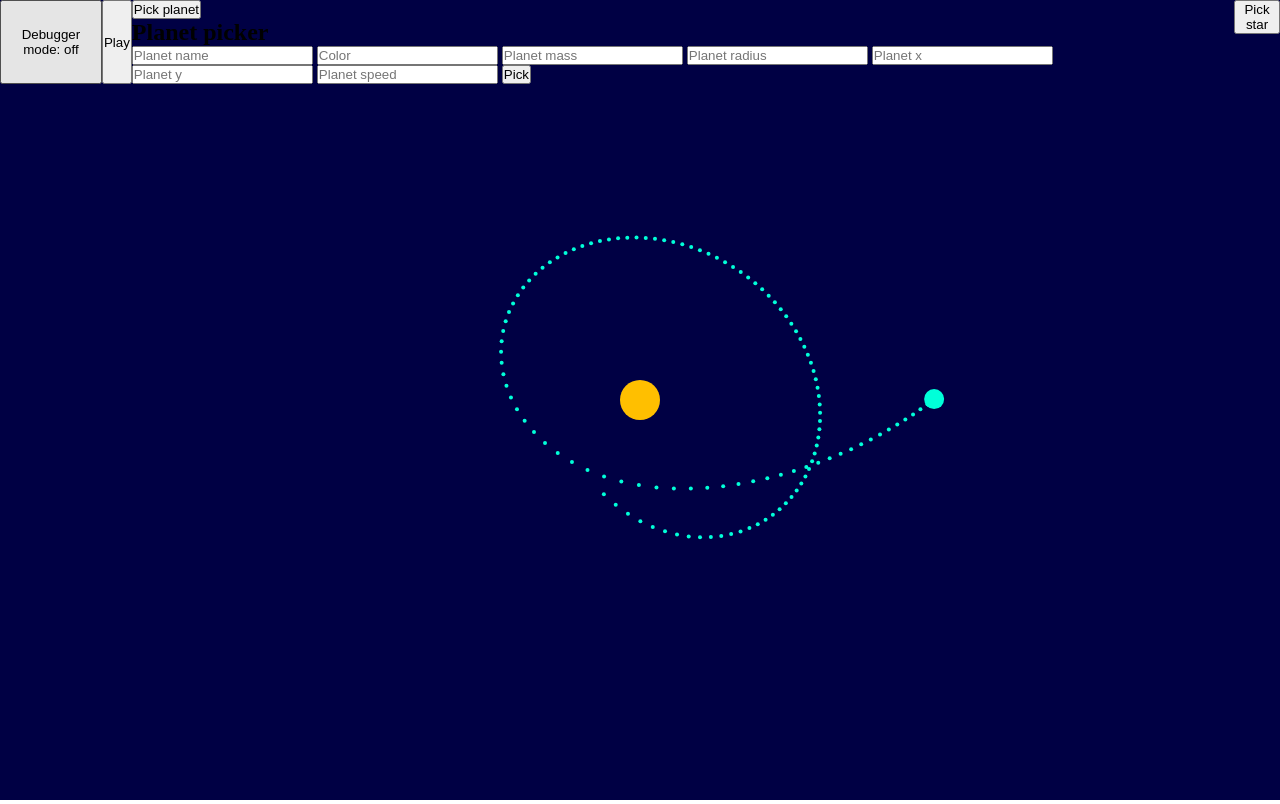
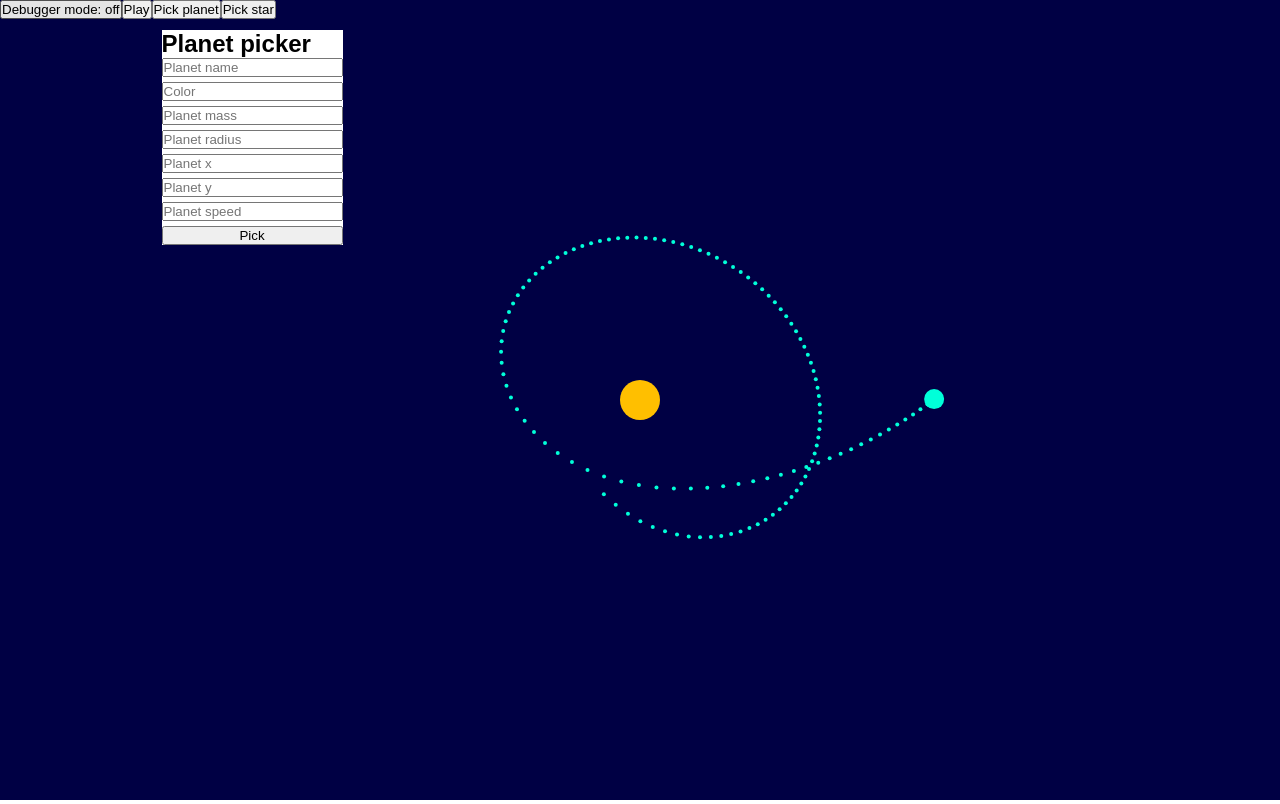
Before and after one commit to glebAndronchyk/native-js-star-sytem-simulation, a website built with Vite: page index.html in a window 1280 px wide. Both pictures are taken after a click on the button "Pick planet". Built offline with nearby package versions, Linux system fonts and the light colour scheme.

Commit message:
picker improvements

```diff
--- a/src/components/ui/pickers/Picker.component.ts
+++ b/src/components/ui/pickers/Picker.component.ts
@@ -1,3 +1,5 @@
+import "../styles/PickerComponentStyle.css";
+
 export class PickerComponent extends HTMLDivElement {
   abortController = new AbortController();
 
@@ -18,13 +20,15 @@ export class PickerComponent extends HTMLDivElement {
   }
 
   private mountPickerBody() {
+    const { top, left } = this.getBoundingClientRect();
+
     this.innerHTML = `
     ${this.innerHTML}
-    <div class="picker">
+    <div style="left:${left + 10}px;top:${top + 30}px" class="picker">
         <div class="picker-header">
             <h2>${this.pickerTitle}</h2>
         </div>
-        <form id="picker-form">
+        <form class="picker-form">
             ${this.html_formBody}
             <button id="add-planet-button" type="submit">Pick</button>
         </form>
@@ -43,13 +47,14 @@ export class PickerComponent extends HTMLDivElement {
   }
 
   private registerFormSubmitListener() {
-    const form = this.querySelector("#picker-form") as HTMLFormElement;
+    const form = this.querySelector(".picker-form") as HTMLFormElement;
     if (form) {
       form.addEventListener(
         "submit",
         (e) => {
           e.preventDefault();
           this.submitCallback(form, e);
+          this.unmountPickerBody();
         },
         { signal: this.abortController.signal },
       );
--- a/src/components/ui/styles/PickerComponentStyle.css
+++ b/src/components/ui/styles/PickerComponentStyle.css
@@ -1,6 +1,13 @@
-.picker-button {
+.picker {
   position: absolute;
   top: 0;
   left: 0;
   z-index: 100;
+  background-color: #fff;
+
+  .picker-form {
+    display: flex;
+    flex-direction: column;
+    gap: 5px;
+  }
 }
--- a/src/style.css
+++ b/src/style.css
@@ -1,6 +1,7 @@
 * {
   padding: 0;
   margin: 0;
+  font-family: 'Arial', sans-serif;
 }
 
 .canvas {
```
